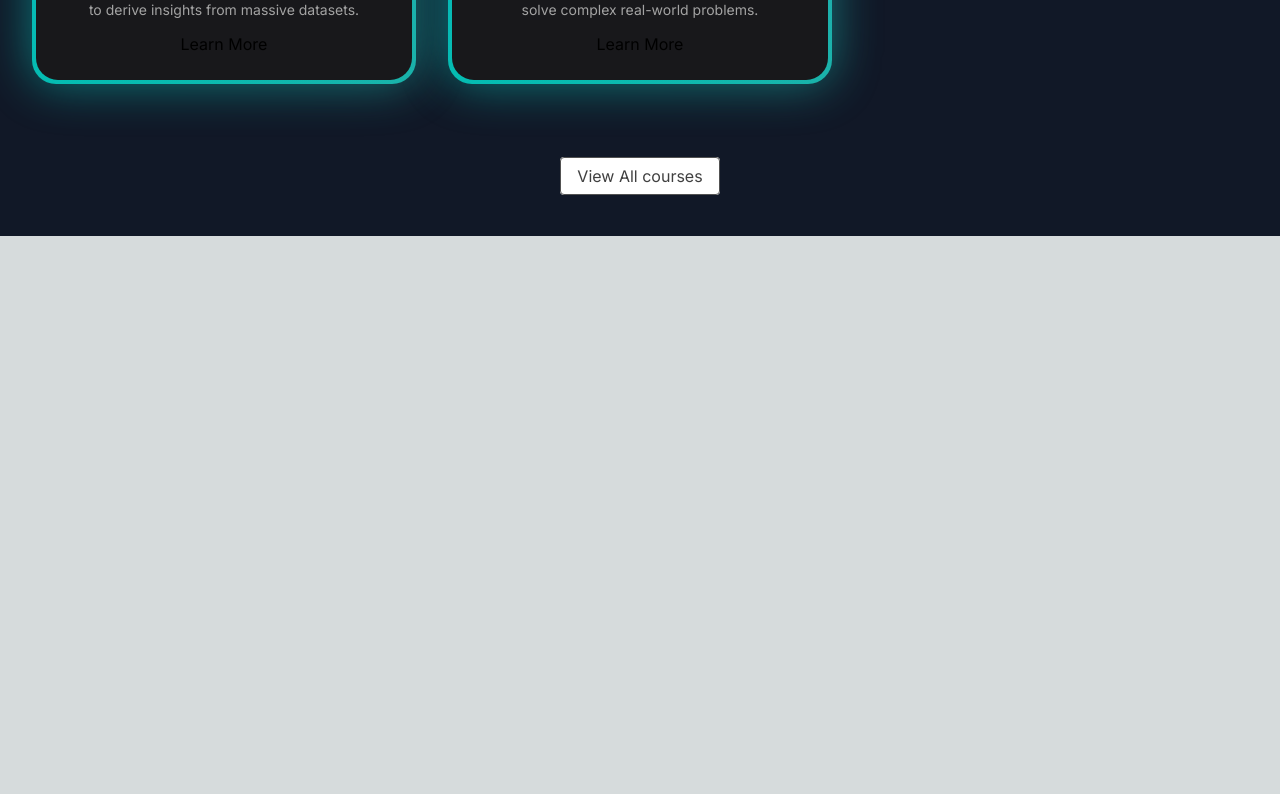
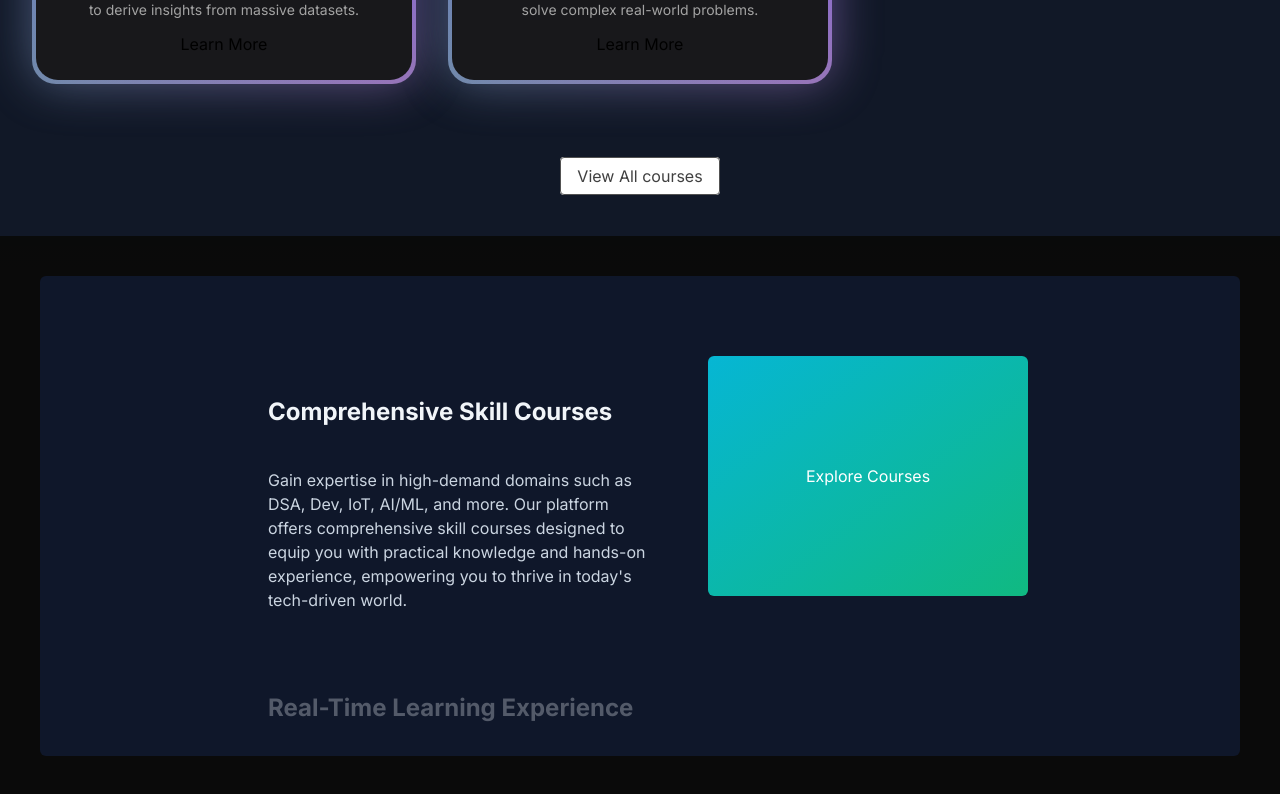
Before and after one commit to divyansharma001/CypherCraft, a Next.js app: page / in a window 1280 px wide. Shown: the part 1164-1958 px from the top of the page. Before the commit the page ends 1400 px from the top, so only its background shows below. Built offline with nearby package versions, Linux system fonts and the light colour scheme.

Commit message:
Add why choose us section

```diff
--- a/src/app/page.tsx
+++ b/src/app/page.tsx
@@ -1,5 +1,6 @@
 import FeaturedCourses from "@/components/FeaturedCourses";
 import HeroSection from "@/components/HeroSection";
+import { StickyScrollRevealDemo } from "@/components/StickyCard";
 import Image from "next/image";
 
 export default function Home() {
@@ -7,6 +8,7 @@ export default function Home() {
     <main className=" min-h-screen bg-black/[0.96] antialiased bg-grid-white/[0.2] ">
       <HeroSection/>
       <FeaturedCourses/>
+      <StickyScrollRevealDemo/>
     </main>
   );
 }
--- /dev/null
+++ b/src/components/StickyCard.tsx
@@ -0,0 +1,55 @@
+"use client";
+import React from "react";
+import { StickyScroll } from "./ui/sticky-scroll-reveal";
+import Image from "next/image";
+
+const content = [
+    {
+      title: "Comprehensive Skill Courses",
+      description:
+        "Gain expertise in high-demand domains such as DSA, Dev, IoT, AI/ML, and more. Our platform offers comprehensive skill courses designed to equip you with practical knowledge and hands-on experience, empowering you to thrive in today's tech-driven world.",
+      content: (
+        <div className="h-full w-full bg-[linear-gradient(to_bottom_right,var(--cyan-500),var(--emerald-500))] flex items-center justify-center text-white">
+          Explore Courses
+        </div>
+      ),
+    },
+    {
+      title: "Real-Time Learning Experience",
+      description:
+        "Experience real-time learning with our interactive platform. Stay engaged with live sessions, practical demonstrations, and collaborative projects. Our approach ensures that you grasp concepts effectively and stay updated with the latest advancements.",
+      content: (
+        <div className="h-full w-full bg-[linear-gradient(to_bottom_right,var(--orange-500),var(--yellow-500))] flex items-center justify-center text-white">
+          Real-Time Learning
+        </div>
+      ),
+    },
+    {
+      title: "Personalized Progress Tracking",
+      description:
+        "Track your progress and stay motivated on your learning journey. Our platform provides personalized progress tracking tools, allowing you to monitor your performance, identify areas for improvement, and celebrate your achievements along the way.",
+      content: (
+        <div className="h-full w-full bg-[linear-gradient(to_bottom_right,var(--cyan-500),var(--emerald-500))] flex items-center justify-center text-white">
+          Track Progress
+        </div>
+      ),
+    },
+    {
+      title: "Expert-Led Curriculum",
+      description:
+        "Learn from industry experts and seasoned professionals. Our curated curriculum is crafted by experienced instructors who bring real-world insights and best practices into the classroom. Get access to top-notch education and mentorship to accelerate your career.",
+      content: (
+        <div className="h-full w-full bg-[linear-gradient(to_bottom_right,var(--orange-500),var(--yellow-500))] flex items-center justify-center text-white">
+          Meet Instructors
+        </div>
+      ),
+    },
+  ];
+
+export function StickyScrollRevealDemo() {
+  return (
+    <div className="p-10">
+      <StickyScroll content={content} />
+    </div>
+  );
+}
--- /dev/null
+++ b/src/components/ui/sticky-scroll-reveal.tsx
@@ -0,0 +1,105 @@
+"use client";
+import React, { useRef } from "react";
+import { useMotionValueEvent, useScroll } from "framer-motion";
+import { motion } from "framer-motion";
+import { cn } from "@/utils/cn";
+
+export const StickyScroll = ({
+  content,
+  contentClassName,
+}: {
+  content: {
+    title: string;
+    description: string;
+    content?: React.ReactNode | any;
+  }[];
+  contentClassName?: string;
+}) => {
+  const [activeCard, setActiveCard] = React.useState(0);
+  const ref = useRef<any>(null);
+  const { scrollYProgress } = useScroll({
+    // uncomment line 22 and comment line 23 if you DONT want the overflow container and want to have it change on the entire page scroll
+    // target: ref
+    container: ref,
+    offset: ["start start", "end start"],
+  });
+  const cardLength = content.length;
+
+  useMotionValueEvent(scrollYProgress, "change", (latest) => {
+    const cardsBreakpoints = content.map((_, index) => index / cardLength);
+    const closestBreakpointIndex = cardsBreakpoints.reduce(
+      (acc, breakpoint, index) => {
+        const distance = Math.abs(latest - breakpoint);
+        if (distance < Math.abs(latest - cardsBreakpoints[acc])) {
+          return index;
+        }
+        return acc;
+      },
+      0
+    );
+    setActiveCard(closestBreakpointIndex);
+  });
+
+  const backgroundColors = [
+    "var(--slate-900)",
+    "var(--black)",
+    "var(--neutral-900)",
+  ];
+  const linearGradients = [
+    "linear-gradient(to bottom right, var(--cyan-500), var(--emerald-500))",
+    "linear-gradient(to bottom right, var(--pink-500), var(--indigo-500))",
+    "linear-gradient(to bottom right, var(--orange-500), var(--yellow-500))",
+  ];
+  return (
+    <motion.div
+      animate={{
+        backgroundColor: backgroundColors[activeCard % backgroundColors.length],
+      }}
+      className="h-[30rem] overflow-y-auto flex justify-center relative space-x-10 rounded-md p-10"
+      ref={ref}
+    >
+      <div className="div relative flex items-start px-4">
+        <div className="max-w-2xl">
+          {content.map((item, index) => (
+            <div key={item.title + index} className="my-20">
+              <motion.h2
+                initial={{
+                  opacity: 0,
+                }}
+                animate={{
+                  opacity: activeCard === index ? 1 : 0.3,
+                }}
+                className="text-2xl font-bold text-slate-100"
+              >
+                {item.title}
+              </motion.h2>
+              <motion.p
+                initial={{
+                  opacity: 0,
+                }}
+                animate={{
+                  opacity: activeCard === index ? 1 : 0.3,
+                }}
+                className="text-kg text-slate-300 max-w-sm mt-10"
+              >
+                {item.description}
+              </motion.p>
+            </div>
+          ))}
+          <div className="h-40" />
+        </div>
+      </div>
+      <motion.div
+        animate={{
+          background: linearGradients[activeCard % linearGradients.length],
+        }}
+        className={cn(
+          "hidden lg:block h-60 w-80 rounded-md bg-white sticky top-10 overflow-hidden",
+          contentClassName
+        )}
+      >
+        {content[activeCard].content ?? null}
+      </motion.div>
+    </motion.div>
+  );
+};
```
